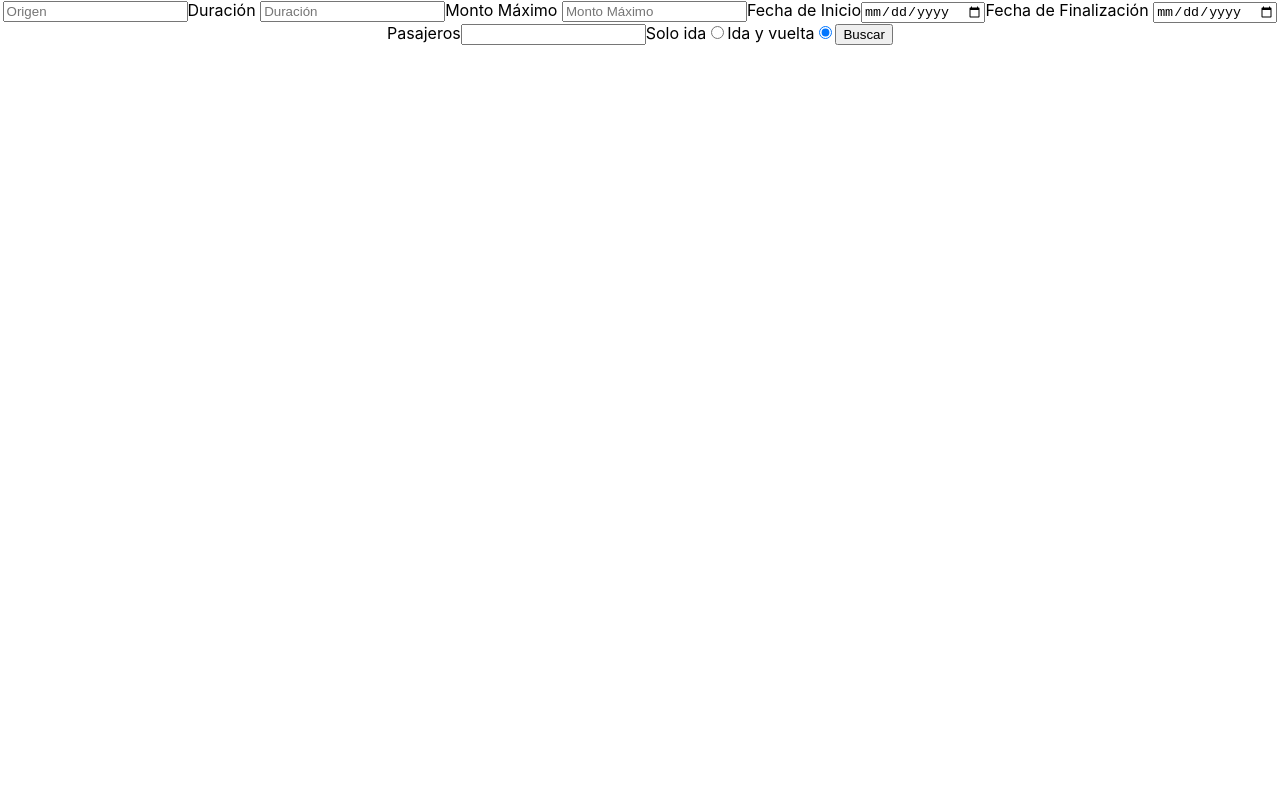
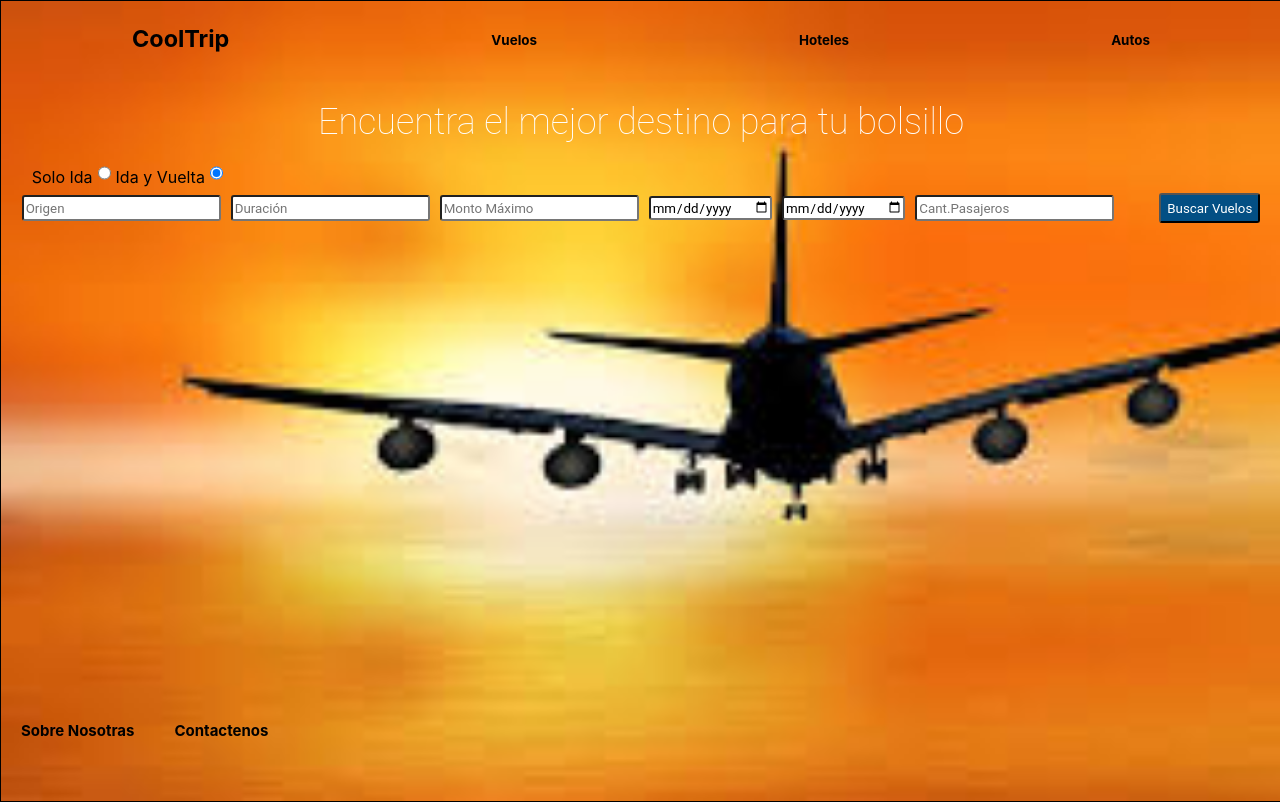
Before and after one commit to SabrinaRey/web-viajes, a React (Create React App) app: page / in a window 1280 px wide. Built offline with nearby package versions, Linux system fonts and the light colour scheme.

Commit message:
agregue styled-components

```diff
--- a/src/App.js
+++ b/src/App.js
@@ -3,15 +3,31 @@ import './App.css';
 import Main from './components/Main'
 import CardContainer from './components/CardContainer'
 import {BrowserRouter as Router, Route, Link, Switch, useHistory } from 'react-router-dom'
+import styled from 'styled-components'
+import background from './components/img/nice.jpg'
+
+const Principal = styled.div`
+border: 1px solid #000;
+background-image: url(${background});
+position: absolute;
+    top: 0;
+    left: 0;
+    height: 100%;
+    width: 100%;
+    background-size: cover;
+    background-repeat: no-repeat;
+    z-index: 1;
+`
 
 const  App = () => {
 
   return (
+    <Principal>
     <Router>
     <Main/>
     <Route  path={`/results/:buscado`} component={CardContainer}></Route>
-
     </Router>
+    </Principal>
   );
 }
 
--- a/src/components/Main.js
+++ b/src/components/Main.js
@@ -1,6 +1,87 @@
 import React, { useState } from 'react';
 import { useHistory, Route } from 'react-router-dom';
 import CardContainer from './CardContainer';
+import styled from 'styled-components'
+
+const Nav = styled.nav `
+display: flex;
+height: 100px;
+justify-content: space-around;
+font-size: 20px;
+
+        h3:hover{
+          color:#d5e1df;
+        }
+        h6:hover{
+          color:#d5e1df;
+        }
+
+
+`
+
+
+const Div = styled.div `
+height: 75%;
+`
+
+const FormDiv = styled.div `
+display:flex;
+justify-content: center;
+
+`
+const Titulo = styled.h1`
+font-family: 'Roboto', helvetica, Arial, sans-serif;
+margin: 0;
+font-weight: 200;
+font-size:36px;
+color: #fff;
+text-align:center;
+padding-bottom: 15px;
+
+`
+
+const Form = styled.form `
+   input {
+     height:20px;
+    border-radius: 3px;
+    margin: 5px;
+    font-family: 'Roboto', helvetica, Arial, sans-serif;
+      }
+      input:hover{
+        background-color:#c2d4dd;
+
+
+      }
+
+      .submit {
+        background-color: #034f84;
+        height: 30px;
+        color:#fff;
+       margin-left: 40px;
+
+      }
+`
+
+const Choice = styled.div `
+margin-left: 15px;
+
+
+`
+
+
+const Footer = styled.footer `
+display: flex;
+   h6 {
+     margin: 20px;
+     font-size: 15px;
+   }
+
+ h6:hover{
+  color:#d5e1df;
+}
+
+`
+
 
 const Main = () => {
   const [buscado, setBuscado] = useState({
@@ -10,14 +91,14 @@ const Main = () => {
     duration: 0,
     priceMax: 0,
     passenger: 0,
-    flydirection:'roundtrip',
+    flydirection: 'roundtrip',
   })
 
   let history = useHistory();
 
   const handleChange = e => {
     if (e.target.name === "flydirection") {
-      setBuscado({ ...buscado, [e.target.name]: e.target.value})
+      setBuscado({ ...buscado, [e.target.name]: e.target.value })
     }
     else {
       setBuscado({ ...buscado, [e.target.name]: e.target.value })
@@ -34,20 +115,43 @@ const Main = () => {
   }
   console.log(buscado)
   return (
-    <div className="App">
-      <form onSubmit={handleSubmit}>
+    <>
+    <Nav>
+      <h3>CoolTrip</h3>
+      <h6>Vuelos</h6>
+      <h6>Hoteles</h6>
+      <h6>Autos</h6>
+    </Nav>
+    <Div>
+      <Titulo>Encuentra el mejor destino para tu bolsillo</Titulo>
+      <FormDiv>
+
+      <Form onSubmit={handleSubmit}>
+      <Choice>
+       Solo Ida<input type="radio" name="flydirection" onChange={handleChange} value='oneway' checked={buscado.flydirection === 'oneway'} />
+      Ida y Vuelta<input type="radio" name="flydirection" onChange={handleChange} value='roundtrip' checked={buscado.flydirection === 'roundtrip'} />
+      </Choice>
         <input onChange={handleChange} type="text" name="origin" placeholder="Origen"></input>
-        Duración <input type="number" name="duration" min="0" step="1" onChange={handleChange} placeholder="Duración"></input>
-        Monto Máximo <input type="number" name="priceMax" min="0" onChange={handleChange} placeholder="Monto Máximo"></input>
-        Fecha de Inicio<input type="date" name="departureDate" placeholder="Fecha de Inicio" onChange={handleChange}></input>
-        Fecha de Finalización <input type="date" min="0" step="1" name="returnDate" placeholder="Fecha de Finalización" onChange={handleChange}></input>
-        Pasajeros<input type="number" name="passenger" onChange={handleChange}></input>
-        Solo ida<input type="radio" name="flydirection" onChange={handleChange} value='oneway' checked={buscado.flydirection === 'oneway'}/>
-        Ida y vuelta<input type="radio" name="flydirection" onChange={handleChange} value='roundtrip' checked={buscado.flydirection === 'roundtrip'}/>
-        <input type="submit" value="Buscar" onClick={handleClick}></input>
-      </form>
-      <Route  path={`/results/:buscado`} component={CardContainer}></Route>
-    </div>
+         <input type="number" name="duration" min="0" step="1" onChange={handleChange} placeholder="Duración"></input>
+         <input type="number" name="priceMax" min="0" onChange={handleChange} placeholder="Monto Máximo"></input>
+        <input type="date" name="departureDate" placeholder="Fecha de Inicio" onChange={handleChange}></input>
+        <input type="date" min="0" step="1" name="returnDate" placeholder="Fecha de Finalización" onChange={handleChange}></input>
+      <input type="number" name="passenger" placeholder= "Cant.Pasajeros" onChange={handleChange}></input>
+
+
+      <input className = "submit" type="submit" value="Buscar Vuelos" onClick={handleClick}></input>
+
+
+      </Form>
+      </FormDiv>
+      <Route path={`/results/:buscado`} component={CardContainer}></Route>
+    </Div>
+    <Footer>
+      <h6>Sobre Nosotras</h6>
+      <h6>Contactenos</h6>
+
+    </Footer>
+    </>
   )
 }
 export default Main;
```
Also changed, not shown: src/components/img/nice.jpg (added).
